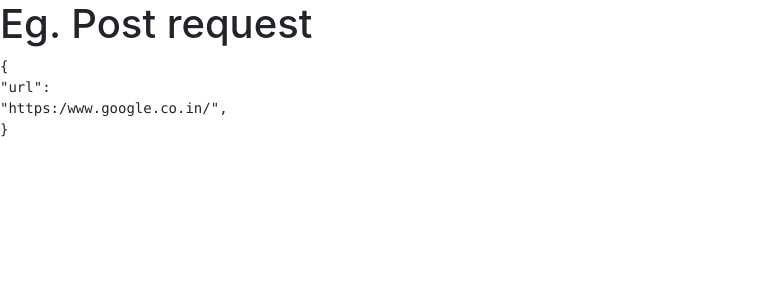
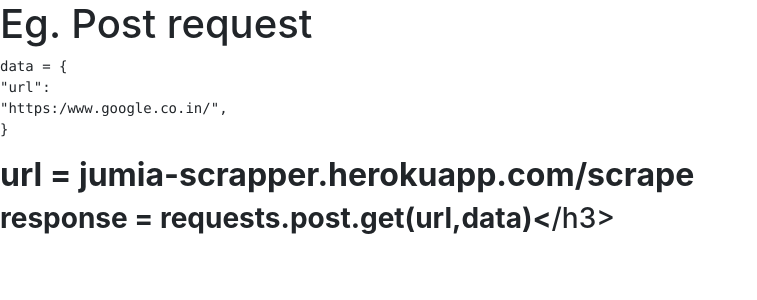
Before and after one commit to derhnyel/jumiascrapper, a Django app: page / in a window 1280 px wide. Shown: the top 300 px of the page, without its empty margins (0-757 px from the left). Run offline with Django 3.2, Linux system fonts and the light colour scheme; some libraries are stand-ins or nearby versions.

Commit message:
Update index.html

```diff
--- a/product/templates/product/index.html
+++ b/product/templates/product/index.html
@@ -9,12 +9,15 @@
     <link rel="stylesheet" href="https://cdnjs.cloudflare.com/ajax/libs/twitter-bootstrap/4.3.1/css/bootstrap.min.css" />
 </head>
 <h1>Eg. Post request</h1>
-<pre><code class="json language-json">{
+<pre><code class="json language-json">data = {
 "url":
 "https:/www.google.co.in/",
 }
 </code></pre>
-</div>
-</body>
+<h2><b>url = jumia-scrapper.herokuapp.com/scrape</b></h2>
+<h3><b>response = requests.post.get(url,data)<</b>/h3>
+
+    </div>
+    </body>
 
 </html>
```
